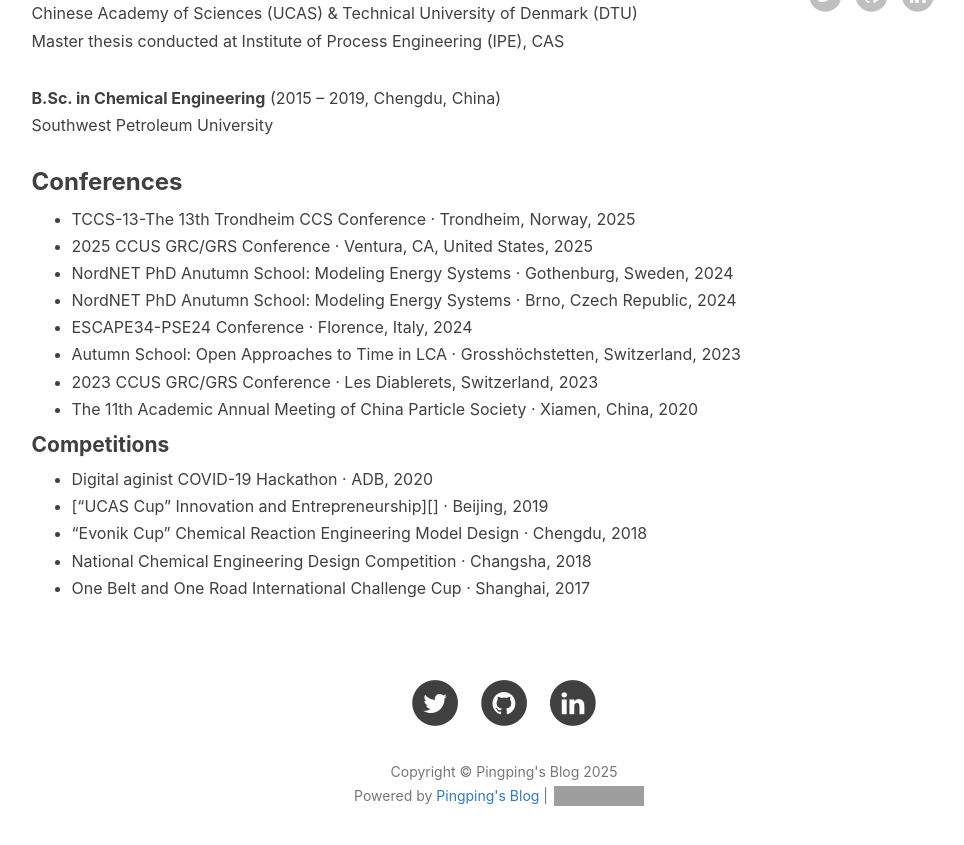
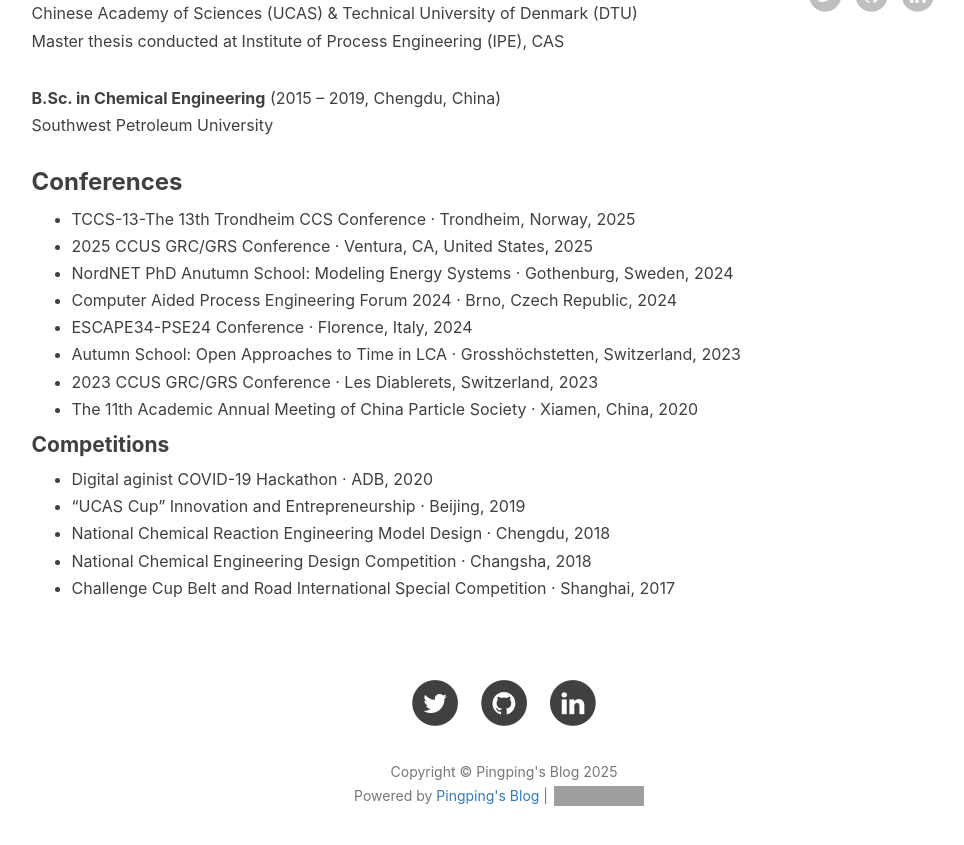
Before and after one commit to Pingping1997/PingpingWang-Blog, a Jekyll site: the page built from indiex.md, in a window 1280 px wide and 900 px high, scrolled down 1136 px. Shown: the top 845 px of the window, without its empty margins (136-1100 px from the left). Built offline with Jekyll 4.4.1, drawn with Linux system fonts in a browser that asks for light colours; nearby versions of some CDN libraries; comment, search, counter and statistics services are not loaded; grey boxes are pictures that could not be loaded.

Commit message:
update links in bio

```diff
--- a/indiex.md
+++ b/indiex.md
@@ -12,7 +12,6 @@
 
 When I’m not in front of a screen, you’ll probably find me outdoors: climbing, playing tennis, cycling, swimming, reading/thinking, or enjoying food and music.
 ### Education
-
 **Ph.D. in Sustainable Process Systems Engineering** (2022 – Present, Vienna, Austria)
 Technical University of Vienna (TU Wien) <br>
 Supervisor: [Stavros Papadokonstantakis](https://scholar.google.com/citations?hl=en&user=iILdo5cAAAAJ) <br>
@@ -27,13 +26,12 @@
 **B.Sc. in Chemical Engineering** (2015 – 2019, Chengdu, China)
 Southwest Petroleum University <br>
 
-
 ### Conferences
 
 - [TCCS-13-The 13th Trondheim CCS Conference](https://tccs.no/) · Trondheim, Norway, 2025
 - [2025 CCUS GRC/GRS Conference](https://www.grc.org/carbon-capture-utilization-and-storage-conference/2025/) · Ventura, CA, United States, 2025
 - [NordNET PhD Anutumn School: Modeling Energy Systems](https://csei.eu/event/nordnet-autumn-school-2024/) · Gothenburg, Sweden, 2024
-- [NordNET PhD Anutumn School: Modeling Energy Systems](https://csei.eu/event/nordnet-autumn-school-2024/) · Brno, Czech Republic, 2024
+- [Computer Aided Process Engineering Forum 2024 ](https://conferencespil.com/spil24/) · Brno, Czech Republic, 2024
 - [ESCAPE34-PSE24 Conference](https://www.aidic.it/escape34-pse24/) · Florence, Italy, 2024
 - [Autumn School: Open Approaches to Time in LCA](https://www.d-d-s.ch/schools/fall-23/index.html) · Grosshöchstetten, Switzerland, 2023
 - [2023 CCUS GRC/GRS Conference](https://www.grc.org/carbon-capture-utilization-and-storage-conference/2023/) · Les Diablerets, Switzerland, 2023
@@ -42,7 +40,7 @@
 #### Competitions
 
 - [Digital aginist COVID-19 Hackathon](https://challenges.adb.org/en) · [ADB](https://challenges.adb.org/en), 2020
-- ["UCAS Cup" Innovation and Entrepreneurship][] · Beijing, 2019
-- ["Evonik Cup" Chemical Reaction Engineering Model Design](//huangxuan.me/2016/06/05/pwa-in-my-pov/) · Chengdu, 2018
-- [National Chemical Engineering Design Competition](//huangxuan.me/2015/12/28/css-sucks-2015/) · Changsha, 2018
-- [One Belt and One Road International Challenge Cup](//huangxuan.me/2015/07/09/js-module-7day/) · Shanghai, 2017
+- ["UCAS Cup" Innovation and Entrepreneurship](https://english.ucas.ac.cn/) · Beijing, 2019
+- [National Chemical Reaction Engineering Model Design](https://i-chemreaeng.scu.edu.cn/) · Chengdu, 2018
+- [National Chemical Engineering Design Competition](https://www.ciesc.cn/site/term/28.html) · Changsha, 2018
+- [Challenge Cup Belt and Road International Special Competition](https://yidaiyilu.tiaozhanbei.net/) · Shanghai, 2017
```
